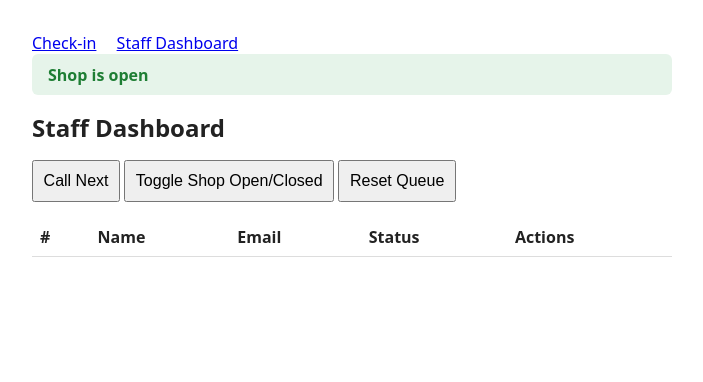
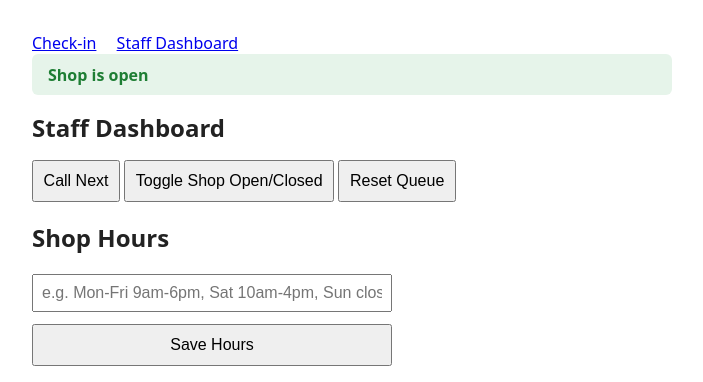
Before and after one commit to mrprogrammingx/barbershop-queue, a FastAPI app: page /dashboard in a window 1280 px wide. Shown: the top 382 px of the page, without its empty margins (288-991 px from the left). Run offline with FastAPI, Linux system fonts and the light colour scheme; data comes from the database, SQL or seed files in the repository; data that the repository does not hold is empty.

Commit message:
Add shop hours/schedule field to admin
Adds a free-text hours field on ShopStatus, a POST /admin/hours
endpoint, an editable Shop Hours input on the staff dashboard, and
displays the hours alongside the open/closed banner on every page.

Co-Authored-By: Claude Sonnet 5 <noreply@anthropic.com>

```diff
--- a/app/models.py
+++ b/app/models.py
@@ -61,4 +61,5 @@ class ShopStatus(Base):
 
     id = Column(Integer, primary_key=True, index=True)
     is_open = Column(Boolean, default=True, nullable=False)
+    hours = Column(String, nullable=True)
     updated_at = Column(DateTime, default=datetime.utcnow, onupdate=datetime.utcnow)
--- a/app/schemas.py
+++ b/app/schemas.py
@@ -40,7 +40,12 @@ class ShopStatusOut(BaseModel):
     model_config = ConfigDict(from_attributes=True)
 
     is_open: bool
+    hours: Optional[str] = None
 
 
 class ShopStatusUpdate(BaseModel):
     is_open: bool
+
+
+class ShopHoursUpdate(BaseModel):
+    hours: Optional[str] = None
--- a/app/templates/base.html
+++ b/app/templates/base.html
@@ -23,6 +23,7 @@
     }
     #shop-status-banner.open { display: block; background: #e6f4ea; color: #1e7e34; }
     #shop-status-banner.closed { display: block; background: #fde8e8; color: #b02a2a; }
+    #shop-status-banner .hours { display: block; font-weight: 400; font-size: 0.9rem; margin-top: 0.15rem; }
   </style>
 </head>
 <body>
@@ -38,7 +39,14 @@
         const res = await fetch("/admin/shop-status");
         const data = await res.json();
         const banner = document.getElementById("shop-status-banner");
-        banner.textContent = data.is_open ? "Shop is open" : "Shop is closed";
+        banner.textContent = "";
+        banner.append(document.createTextNode(data.is_open ? "Shop is open" : "Shop is closed"));
+        if (data.hours) {
+          const hoursEl = document.createElement("span");
+          hoursEl.className = "hours";
+          hoursEl.textContent = data.hours;
+          banner.append(hoursEl);
+        }
         banner.className = data.is_open ? "open" : "closed";
       } catch (e) {
         // ignore
--- a/app/templates/dashboard.html
+++ b/app/templates/dashboard.html
@@ -8,6 +8,12 @@
     <button id="toggle-shop">Toggle Shop Open/Closed</button>
     <button id="reset-queue">Reset Queue</button>
   </div>
+
+  <h2>Shop Hours</h2>
+  <form id="hours-form">
+    <input type="text" id="hours-input" placeholder="e.g. Mon-Fri 9am-6pm, Sat 10am-4pm, Sun closed">
+    <button type="submit">Save Hours</button>
+  </form>
 
   <table>
     <thead>
@@ -72,7 +78,24 @@
       }
     });
 
+    async function loadHours() {
+      const res = await fetch("/admin/shop-status");
+      const status = await res.json();
+      document.getElementById("hours-input").value = status.hours || "";
+    }
+
+    document.getElementById("hours-form").addEventListener("submit", async (e) => {
+      e.preventDefault();
+      const hours = document.getElementById("hours-input").value;
+      await fetch("/admin/hours", {
+        method: "POST",
+        headers: { "Content-Type": "application/json" },
+        body: JSON.stringify({ hours }),
+      });
+    });
+
     loadQueue();
+    loadHours();
     setInterval(loadQueue, 5000);
   </script>
 {% endblock %}
```
Also changed, not shown: app/routers/admin.py (+10 -1 lines).
